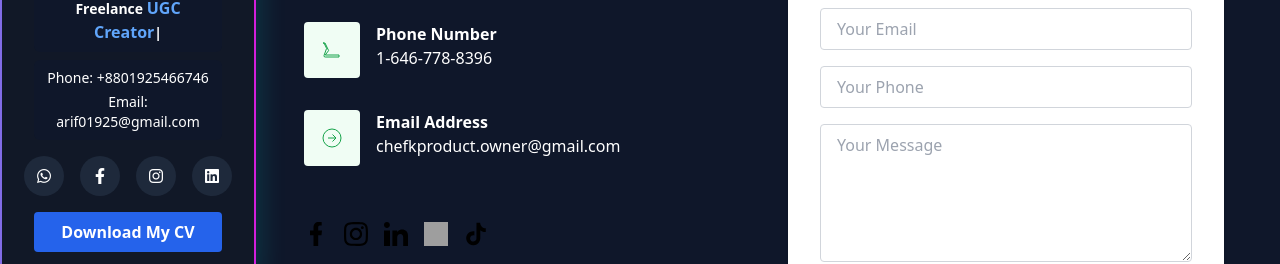
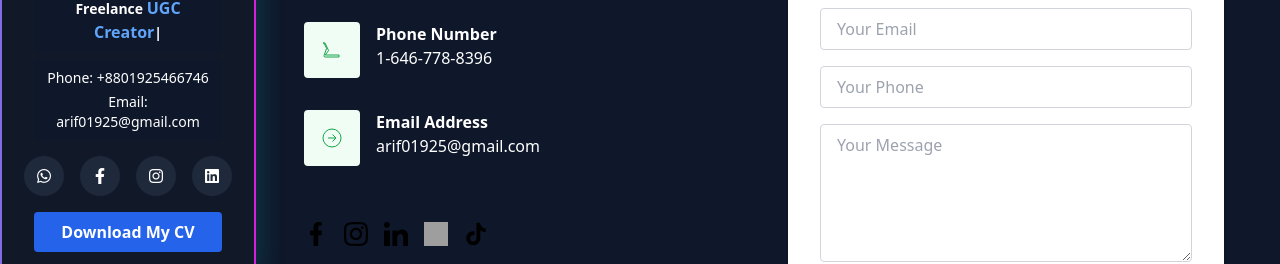
Before and after one commit to Arif01925/Portfolio, a Nuxt app: page /frontend/contact in a window 1280 px wide. Shown: the part 406-670 px from the top of the page. Built offline with nearby package versions, Linux system fonts and the light colour scheme; grey boxes are pictures that could not be loaded.

Commit message:
Updated email address in contact page

```diff
--- a/pages/frontend/contact.vue
+++ b/pages/frontend/contact.vue
@@ -32,7 +32,7 @@
           </div>
           <div>
             <h3 class="font-semibold">Email Address</h3>
-            <p>chefkproduct.owner@gmail.com</p>
+            <p>arif01925@gmail.com</p>
           </div>
         </div>
 
```
